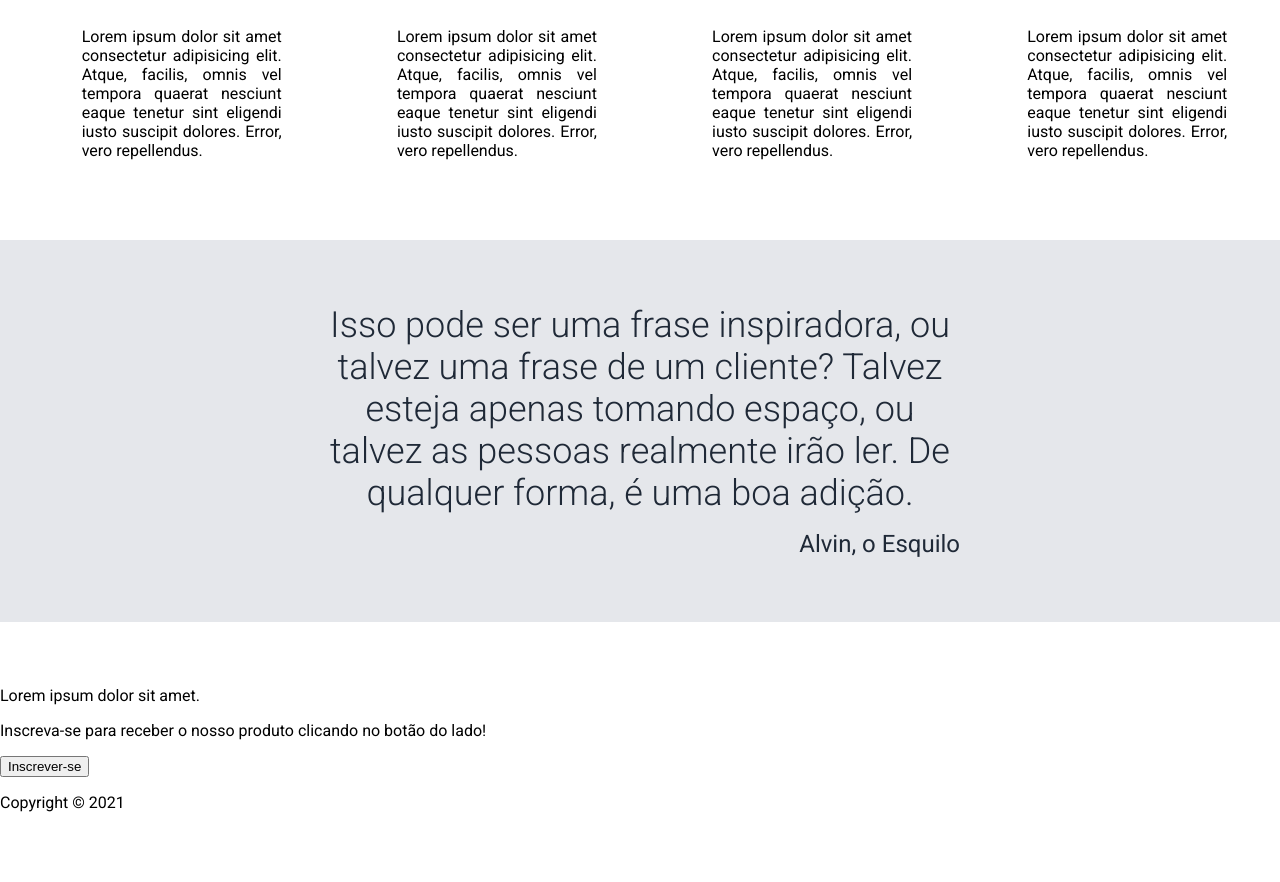
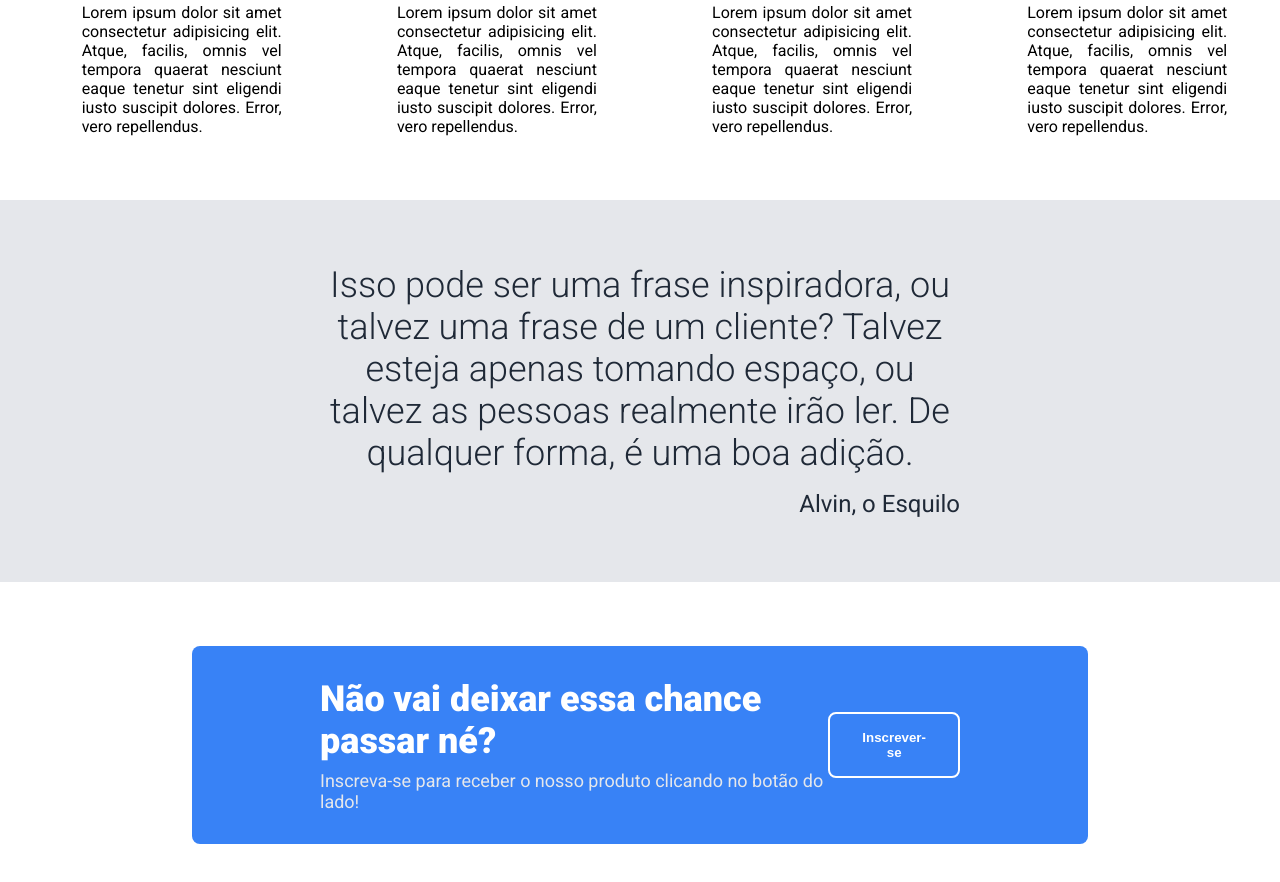
Before and after one commit to viniciiius-dev/landing-page, a plain HTML site: page index.html in a window 1280 px wide. Shown: the part 890-1772 px from the top of the page. Before the commit the page ends 1718 px from the top, so only its background shows below. Drawn offline with Linux system fonts and the light colour scheme.

Commit message:
Terminado seção CTA e style do site

```diff
--- a/index.html
+++ b/index.html
@@ -27,7 +27,7 @@
             <div class="hero-left">
                 <span class="hero-title">Venha ser o profissional que sempre sonhou em ser.</span>
                 <p class="hero-text">Aqui na Codifica, temos cursos para tudo que você precisa para crescer como profissional. </p>
-                <button class="button-cta">Inscrever-se</button>
+                <button class="btn-hero">Inscrever-se</button>
             </div>
             <div class="img-div">
                 <img  class="hero-img" src="./images/code-image.jpg" alt="IMAGEM DO SITE">
@@ -76,15 +76,12 @@
             <p class="inspiracao-autor">Alvin, o Esquilo</p>
         </div>
     </div>
-        <div class="CTA-container">
-        <div class="CTA-textos">
-            <span>Lorem ipsum dolor sit amet.</span>
-            <p>Inscreva-se para receber o nosso produto clicando no botão do lado!</p>
+    <div class="cta-container">
+        <div class="cta-texto">
+            <p class="cta-titulo">Não vai deixar essa chance passar né?</p>
+            <p class="cta-desc">Inscreva-se para receber o nosso produto clicando no botão do lado!</p>
         </div>
-        <button>Inscrever-se</button>
+        <button class="cta-btn">Inscrever-se</button>
     </div>
-    <footer>
-        <p>Copyright &copy; 2021</p>
-    </footer>
 </body>
 </html>
--- a/style.css
+++ b/style.css
@@ -1,10 +1,12 @@
 body {
     box-sizing: border-box;
-    margin: 0;
     font-family: "Roboto", sans-serif;
     font-weight: 400;
 }
-
+* {
+    margin: 0;
+}
+/* header */
 .header {
     background-color: #1F2937;
     padding: 16px 0px;
@@ -32,6 +34,7 @@ body {
     color: #E5E7EB;
     text-decoration: none;
 }
+/* seção hero */
 .hero-section {
     display: flex;
     padding: 64px 0px;
@@ -47,6 +50,7 @@ body {
     justify-content: space-around;
     height: auto;
 }
+
 .hero-title {
     color: #F9FAF8;
     font-size: 48px;
@@ -55,9 +59,20 @@ body {
 .hero-text {
     color: #E5E7EB;
     font-size: 18px;
+    margin-top: 16px;
 }
 .hero-div {
     max-height: 100%;
+}
+.btn-hero {
+    margin-top: 16px;
+    text-align: center;
+    background-color: #3882F6;
+    color: #FFF;
+    padding: 8px;
+    border: 1px;
+    border-radius: 8px;
+    font-weight: 900;
 }
 .img-div {
     height: 250px;
@@ -67,14 +82,6 @@ body {
     height: 100%;
     width: 100%;
     object-fit: cover;
-}
-.button-cta {
-    background-color: #3882F6;
-    color: #FFF;
-    padding: 8px;
-    border: 1px;
-    border-radius: 8px;
-    font-weight: 900;
 }
 
 
@@ -86,7 +93,8 @@ body {
     align-items: center;
     justify-content: center;
     padding: 0px 16px;
-    margin-top: 16px;
+    margin-top: 32px;
+    gap: 64px;
 }
 .depoimentos-titulo {
     font-weight: 900;
@@ -111,18 +119,21 @@ body {
     text-align: justify;
     flex-wrap: wrap;
     max-width: 200px;
+    gap: 16px;
 }
 .depoimento-img {
     border-radius: 25px;
     border: 2px solid #3882F6
 }
+
+/* SEÇÃO DE INSPIRAÇÃO */
 .inspiracao-section {
     width: 100%;
     background-color: #E5E7EB;
     display: flex;
     justify-content: center;
     padding: 64px 0px;
-    margin: 64px 0px;
+    margin: 64px auto;
 }
 .inspiracao-div {
     width: 50%;
@@ -144,3 +155,39 @@ body {
     margin: 0;
     align-self: flex-end;
 }
+
+/* Seção de CALL TO ACTION */
+.cta-container {
+    background-color: #3882F6;
+    border-radius: 8px;
+    display: flex;
+    margin: 64px auto;
+    width: 50%;
+    justify-content: space-between;
+    padding: 32px 128px;
+    align-items: center;
+}
+.cta-texto {
+    display: flex;
+    flex-direction: column;
+    gap: 8px;
+}
+.cta-titulo {
+    color: #fff;
+    font-weight: 900;
+    font-size: 36px;
+}
+.cta-desc {
+    color: #E5E7EB;
+    font-size: 18px;
+}
+.cta-btn {
+    background-color: #3882F6;
+    color: #FFF;
+    border: 2px solid #FFF;
+    border-radius: 8px;
+    font-weight: 900;
+    padding: 16px 32px;
+    height: 10%;
+    cursor: pointer
+}
```
